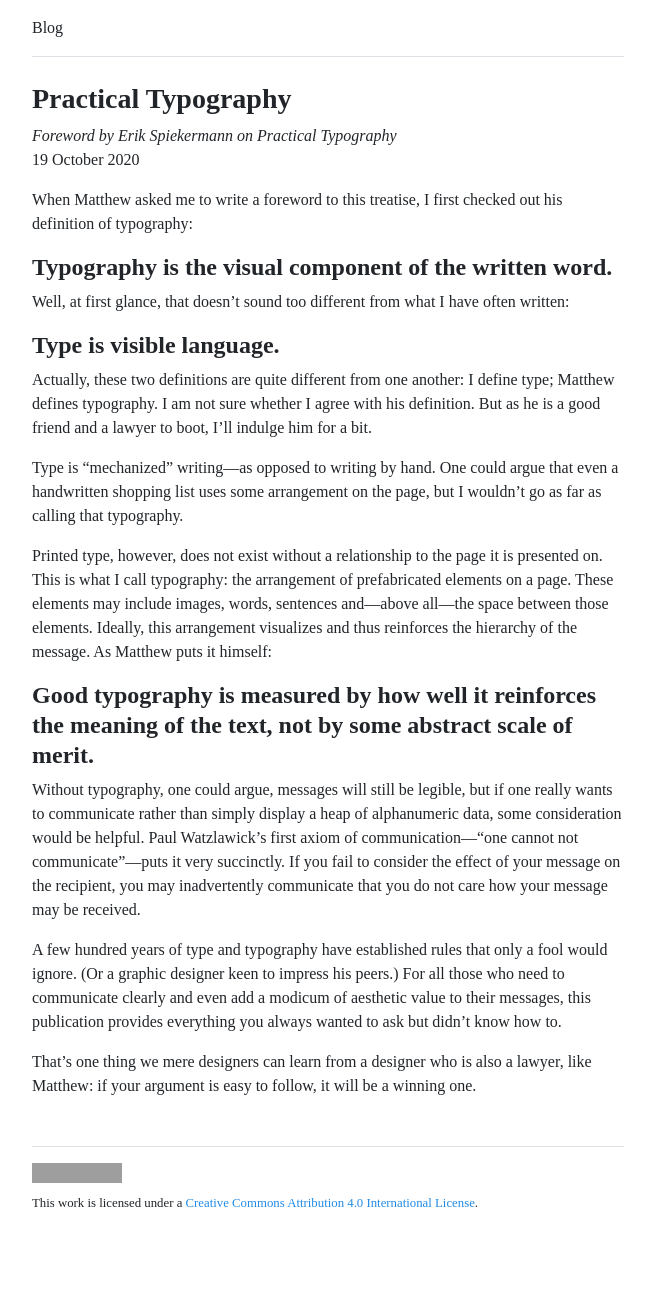
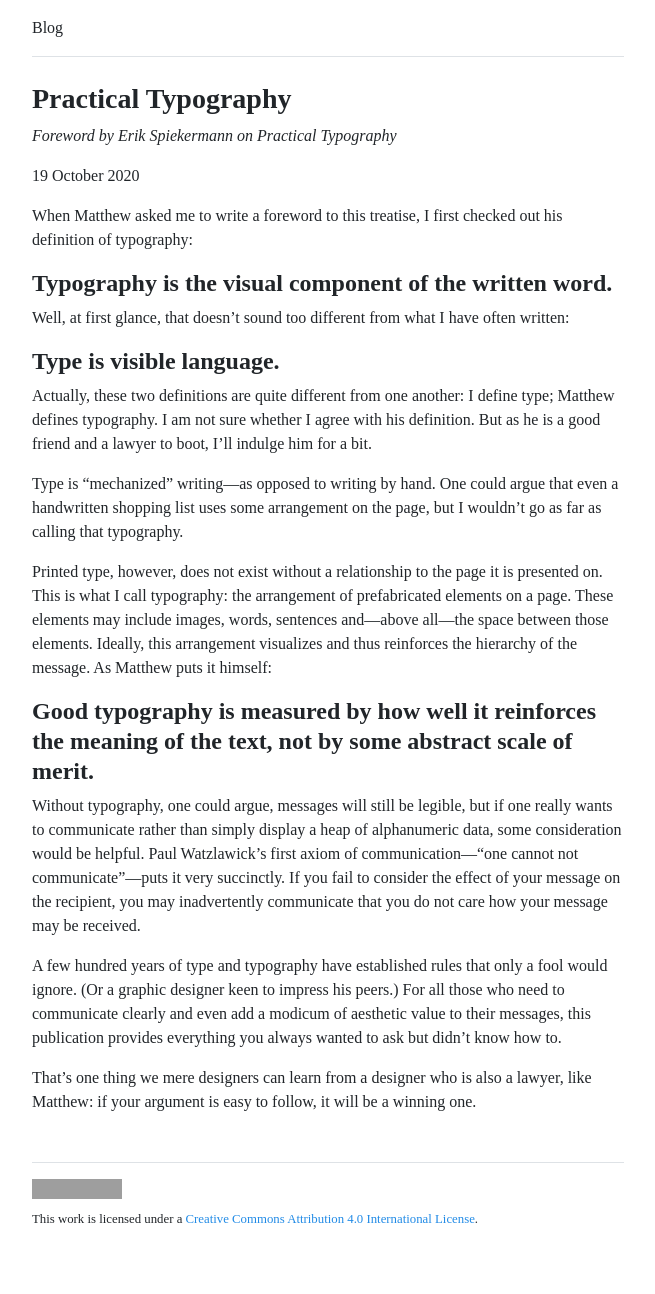
Before and after one commit to reedeeng/blog, a Jekyll site: the page built from _posts/2020-10-19-practical-typography.md, in a window 1280 px wide. Shown: the whole page, without its empty margins (312-967 px from the left). Built offline with Jekyll 4.4.1, drawn with Linux system fonts in a browser that asks for light colours; some web fonts are replaced; grey boxes are pictures that could not be loaded.

Commit message:
Update post.html

```diff
--- a/_layouts/post.html
+++ b/_layouts/post.html
@@ -6,7 +6,7 @@
   <div>
     <h1>{{ page.title }}</h1>
     {% if page.description %}
-    <em>{{ page.description }}</em>
+    <p><em>{{ page.description }}</em></p>
     {% endif %}
     <p><time datetime="{{ page.date | date_to_xmlschema }}">{{ page.date | date_to_long_string }}</time></p>
   </div>
```
